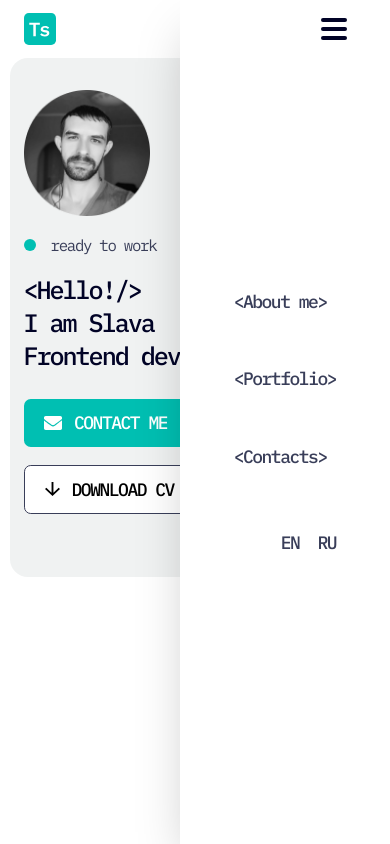
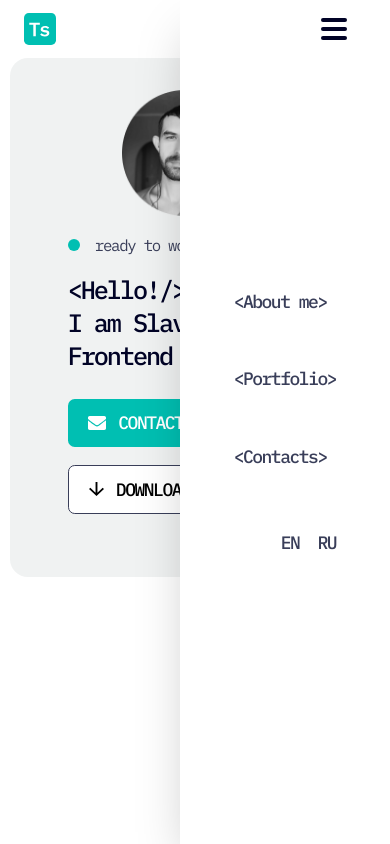
Before and after one commit to Tsvetkoffff/cv, a React (Vite) app: page / in a window 390 px wide. Built offline with nearby package versions, Linux system fonts and the light colour scheme.

Commit message:
feat: centred the content on mobile

```diff
--- a/src/components/GreetingSection.jsx
+++ b/src/components/GreetingSection.jsx
@@ -32,7 +32,7 @@ const GreetingSection = () => {
   ]
 
   return (
-    <section className='bg-lightGray rounded-2xl p-3 pb-14 flex flex-col sm:flex-row'>
+    <section className='bg-lightGray rounded-2xl p-3 pb-14 flex flex-col items-center sm:flex-row'>
       <img src={Photo} alt='This is my photo' className='w-28 h-28 mt-4 sm:w-36 sm:h-36 md:w-48 md:h-48 md:mt-6' />
       <div className='sm:ml-8'>
         <p className='mt-4 pl-6 text-sm tracking-tightest text-grey relative before:absolute before:w-[12px] before:h-[12px] before:bg-primary before:rounded-full before:left-0 before:top-[5px] md:mt-6'>
```
